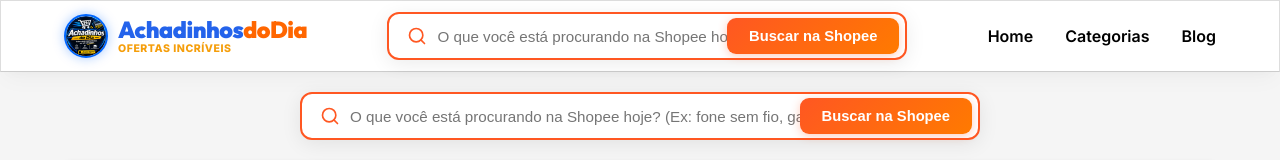
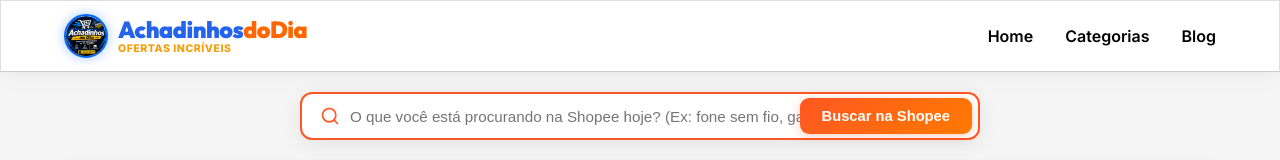
Before and after one commit to tomasdifebbo/site-afiliados-, a Next.js app: page / in a window 1280 px wide. Shown: the top 160 px of the page. Built offline with nearby package versions, Linux system fonts and the light colour scheme; no server answers; the database is empty.

Commit message:
fix: remover barra de busca duplicada do cabecalho superior

```diff
--- a/src/app/layout.tsx
+++ b/src/app/layout.tsx
@@ -1,7 +1,6 @@
 import type { Metadata } from "next";
 import { Inter, Outfit } from "next/font/google";
 import "./globals.css";
-import { ShopeeSearchBar } from "@/components/ShopeeSearchBar";
 
 const inter = Inter({ subsets: ["latin"], variable: "--font-inter" });
 const outfit = Outfit({ subsets: ["latin"], variable: "--font-outfit" });
@@ -61,11 +60,6 @@ export default function RootLayout({
                 </span>
               </div>
             </a>
-
-            {/* Campo de Busca Rápida na Shopee */}
-            <div style={{ flex: 1, maxWidth: "520px", margin: "0 1.5rem" }} className="header-search-desktop">
-              <ShopeeSearchBar />
-            </div>
 
             <nav className="header-nav" style={{ display: 'flex', gap: '2rem', flexShrink: 0 }}>
               <a href="/" style={{ fontWeight: 600 }}>Home</a>
```
